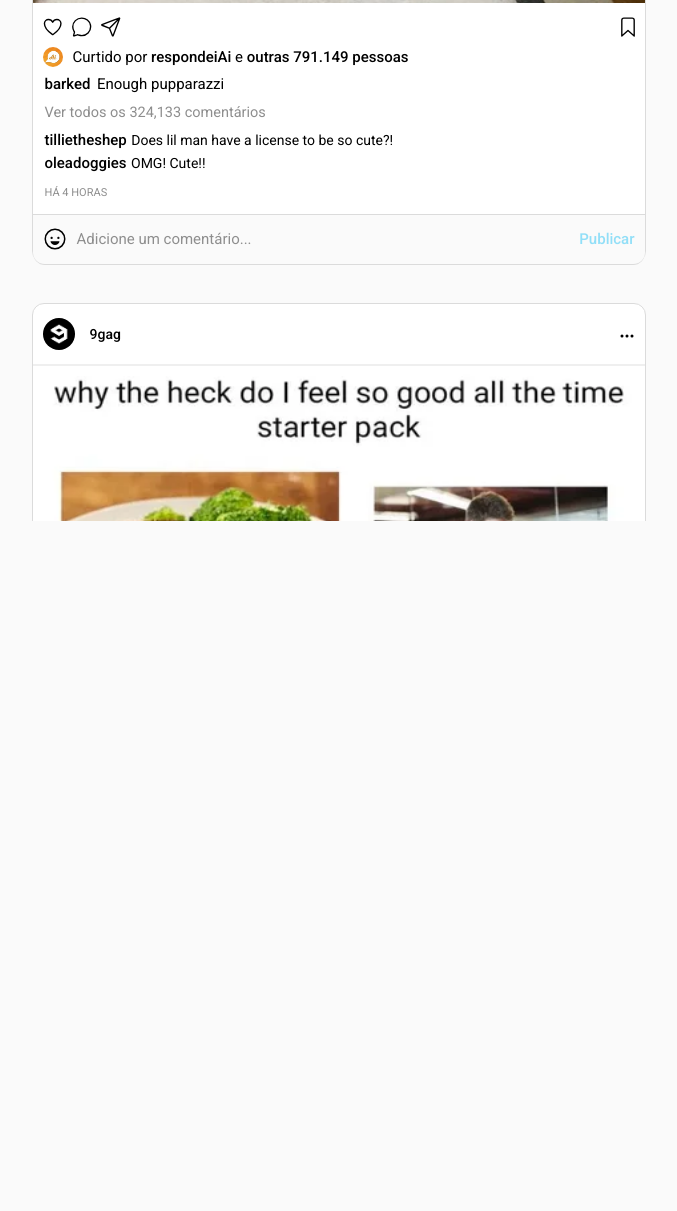
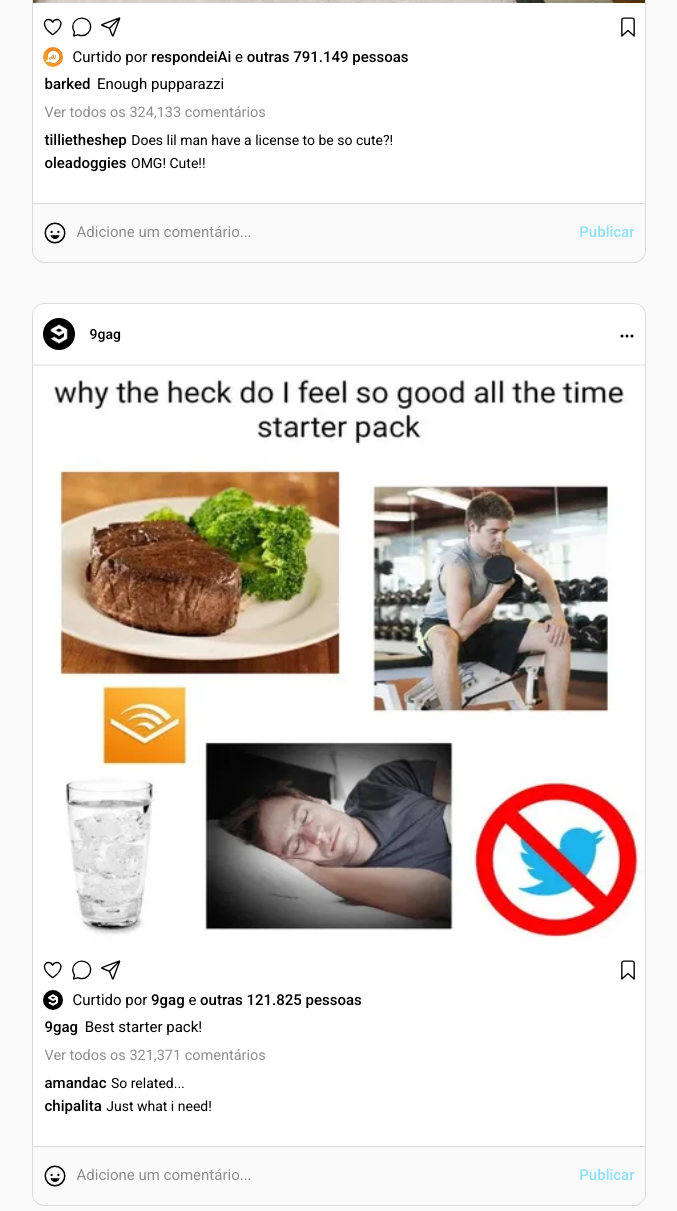
Before and after one commit to carlosctu/projeto7-instagramreact, a React app: page / in a window 1280 px wide. Shown: the part 1813-3024 px from the top of the page, without its empty margins (142-819 px from the left). Before the commit the page ends 2334 px from the top, so only its background shows below. Built offline with nearby package versions, Linux system fonts and the light colour scheme.

Commit message:
[REFATOR] Refatoring posts using map

```diff
--- a/public/css/style.css
+++ b/public/css/style.css
@@ -96,7 +96,7 @@ body {
   display: flex;
   justify-content: center;
   overflow: hidden;
-  height: 2246px;
+  height: 100%;
   width: 100%;
   /* width: 935px; */
 }
@@ -564,7 +564,7 @@ body {
   padding: 0 10px;
   justify-content: space-between;
   align-items: center;
-  height: 51px;
+  height: 60px;
   width: 100%;
   font-size: 15px;
   background-color: #fafafa;
--- a/src/components/posts.js
+++ b/src/components/posts.js
@@ -15,6 +15,7 @@ function Post(props) {
       comment: props.SecondComment,
     },
   ];
+
   const [heartAnimation, setHeartAnimation] = React.useState("post-heart-none");
   let [isLiked, setLiked] = React.useState(false);
   const toogle = () => {
@@ -85,7 +86,7 @@ function Post(props) {
         </div>
         <div class="post-comments">
           <p>Ver todos os {props.commentsNum} comentários</p>
-          {comments.map((comment,index) => (
+          {comments.map((comment, index) => (
             <div key={index} class="user-comment">
               <span class="underlined">
                 <strong>{comment.user}</strong>
@@ -107,62 +108,83 @@ function Post(props) {
   );
 }
 export default function Posts() {
+  const post = [
+    {
+      profilePic: "../img/meowed-2.png",
+      profilePicAlt: "meowed-2",
+      profilePicName: "meowed",
+      postPicture: "../img/meowed-3.png",
+      postCaption: "❄️ ❄️",
+      altPicture: "gato-telefone",
+      firstLikePic: "../img/respondeai.png",
+      firstLikePicAlt: "respondeai",
+      likedBy: "respondeAi",
+      likes: "101.523",
+      commentsNum: "4,133",
+      firstUserComment: "twan",
+      firstComment: "What a beauty!😍",
+      SecondUserComment: "candidev",
+      SecondComment: "What an elegance!",
+      postTime: "HÁ 15 MINUTOS",
+    },
+    {
+      profilePic: "../img/barked.png",
+      profilePicAlt: "barked",
+      profilePicName: "barked",
+      postPicture: "../img/golden-puppie.png",
+      postCaption: "Enough pupparazzi",
+      altPicture: "golden-puppie",
+      firstLikePic: "../img/respondeai.png",
+      firstLikePicAlt: "respondeai",
+      likedBy: "respondeiAi",
+      likes: "791.149",
+      commentsNum: "324,133",
+      firstUserComment: "tillietheshep",
+      firstComment: "Does lil man have a license to be so cute?!",
+      SecondUserComment: "oleadoggies",
+      SecondComment: "OMG! Cute!!",
+      postTime: "HÁ 4 HORAS",
+    },
+    {
+      profilePic: "../img/9gag.png",
+      profilePicAlt: "9gag",
+      profilePicName: "9gag",
+      postPicture: "../img/9gag_image.png",
+      postCaption: "Best starter pack!",
+      altPicture: "9gag_pic",
+      firstLikePic: "../img/9gag.png",
+      firstLikePicAlt: "9gag",
+      likedBy: "9gag",
+      likes: "121.825",
+      commentsNum: "321,371",
+      firstUserComment: "amandac",
+      firstComment: "So related...",
+      SecondUserComment: "chipalita",
+      SecondComment: "Just what i need!",
+      postTime: "HÁ 12 HORAS",
+    },
+  ];
   return (
     <div class="posts">
-      <Post
-        profilePic="../img/meowed-2.png"
-        profilePicAlt="meowed-2"
-        profilePicName="meowed"
-        postPicture="../img/meowed-3.png"
-        postCaption="❄️ ❄️"
-        altPicture="gato-telefone"
-        firstLikePic="../img/respondeai.png"
-        firstLikePicAlt="respondeai"
-        likedBy="respondeAi"
-        likes="101.523"
-        commentsNum="4,133"
-        firstUserComment="twan"
-        firstComment="What a beauty!😍"
-        SecondUserComment="candidev"
-        SecondComment="What an elegance!"
-        postTime="HÁ 15 MINUTOS"
-      />
-      <Post
-        profilePic="../img/barked.png"
-        profilePicAlt="barked"
-        profilePicName="barked"
-        postPicture="../img/golden-puppie.png"
-        postCaption="Enough pupparazzi"
-        altPicture="golden-puppie"
-        firstLikePic="../img/respondeai.png"
-        firstLikePicAlt="respondeai"
-        likedBy="respondeiAi"
-        likes="791.149"
-        commentsNum="324,133"
-        firstUserComment="tillietheshep"
-        firstComment="Does lil man have a license to be so cute?!"
-        SecondUserComment="oleadoggies"
-        SecondComment="OMG! Cute!!"
-        postTime="HÁ 4 HORAS"
-      />
-      <Post
-        profilePic="../img/9gag.png"
-        profilePicAlt="9gag"
-        profilePicName="9gag"
-        postPicture="../img/9gag_image.png"
-        postCaption="Enough pupparazzi"
-        altPicture="golden-puppie"
-        firstLikePic="../img/respondeai.png"
-        firstLikePicAlt="respondeai"
-        likedBy="respondeiAi"
-        likes="791.149"
-        commentsNum="324,133"
-        firstUserComment="tillietheshep"
-        firstComment="Does lil man have a license to be so cute?!"
-        SecondUserComment="oleadoggies"
-        SecondComment="OMG! Cute!!"
-        postTime="HÁ 4 HORAS"
-      />
+      {post.map((post) => (
+        <Post
+          profilePic={post.profilePic}
+          profilePicAlt={post.profilePicAlt}
+          profilePicName={post.profilePicName}
+          postPicture={post.postPicture}
+          postCaption={post.postCaption}
+          altPicture={post.altPicture}
+          firstLikePic={post.firstLikePic}
+          firstLikePicAlt={post.firstLikePicAlt}
+          likedBy={post.likedBy}
+          likes={post.likes}
+          commentsNum={post.commentsNum}
+          firstUserComment={post.firstUserComment}
+          firstComment={post.firstComment}
+          SecondUserComment={post.SecondUserComment}
+          SecondComment={post.SecondComment}
+        />
+        ))}
     </div>
   );
 }
```
